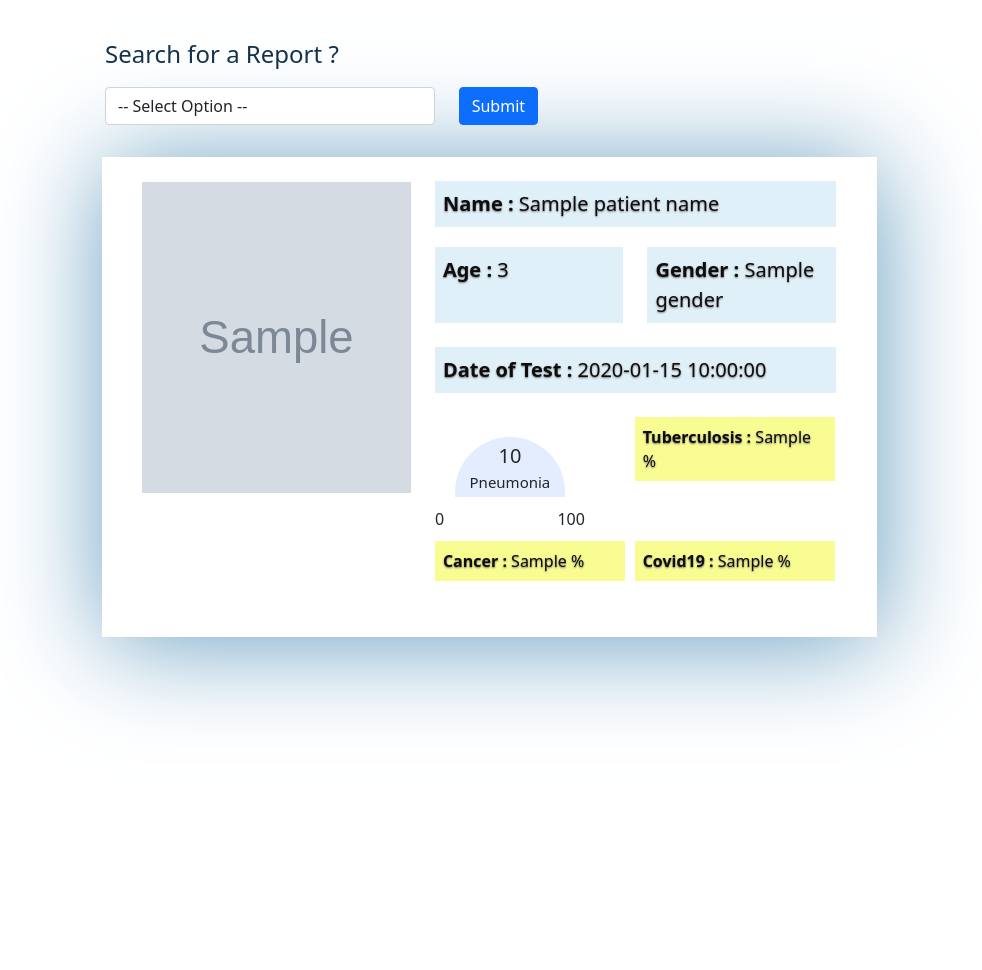
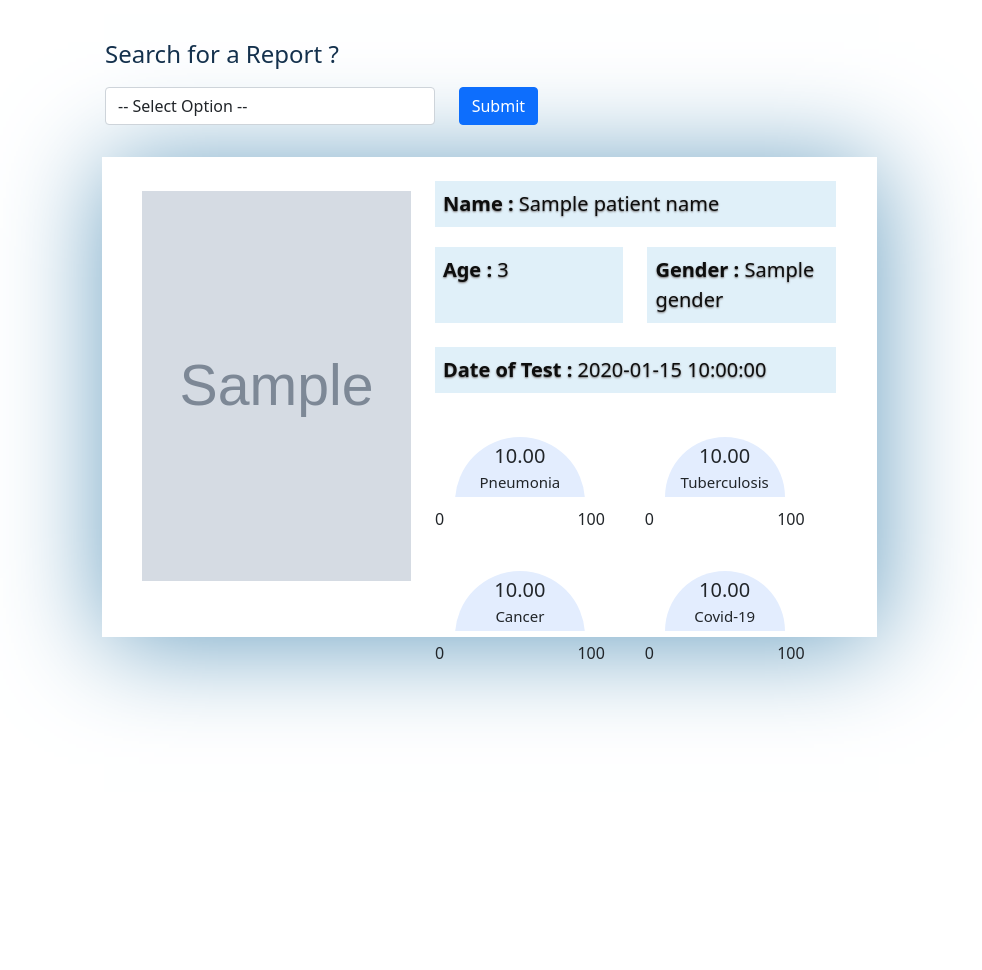
Before and after one commit to gunnusravani/Swasa-LungDiseaseDetection, a FastAPI app: template Lung_Abnormality/templates/report.html in a window 1280 px wide. Shown: the part 106-1076 px from the top of the page, without its empty margins (138-1120 px from the left). Run offline with FastAPI, Linux system fonts and the light colour scheme; the template is opened without the code that fills it: most values are stand-ins (such as "Sample title", 1, 10 or a date in 2020); grey boxes marked "Sample" are stand-in pictures.

Commit message:
22 commit

```diff
--- a/Lung_Abnormality/main.py
+++ b/Lung_Abnormality/main.py
@@ -25,7 +25,7 @@ from fastapi.responses import HTMLResponse
 import pandas as pd
 import os
 
-key_path = "cloudkarya-internship-1c013aa63f5f.json"
+key_path = "cloudkarya-internship-2cf4f5ab8c3e.json"
 bigquery_client = bigquery.Client.from_service_account_json(key_path)
 storage_client = storage.Client.from_service_account_json(key_path)
 
@@ -225,7 +225,7 @@ async def get_data(request: Request,patient_id:Annotated[str,Form(...)]):
 
 
 
-   return templates.TemplateResponse("report.html", {"request": request, "result1":pred1*1.8,"result2":pred2,"result3":pred3, "result4":pred4, "img":image_path, "patient_name":patient_name,"patient_dob":patient_dob,"patient_email":patient_email,"Gender":Gender,"Uploaded_image":image_type,"date":date})
+   return templates.TemplateResponse("report.html", {"request": request, "result1":pred1*1.8,"result2":pred2*1.8,"result3":pred3*1.8, "result4":pred4*1.8, "img":image_path, "patient_name":patient_name,"patient_dob":patient_dob,"patient_email":patient_email,"Gender":Gender,"Uploaded_image":image_type,"date":date})
 
    # df.head()
    #    return df.to_html()
--- a/Lung_Abnormality/static/css/styles.css
+++ b/Lung_Abnormality/static/css/styles.css
@@ -317,10 +317,10 @@ th {
 
 .image-box {
   max-width: 400px;
-  height: 312px;
+  height: 400px;
   overflow: hidden;
   padding-left: 40px;
-  padding-top: 1.5px;
+  padding-top: 40px;
 }
 
 .image-box img {
@@ -442,7 +442,7 @@ h1 {
   /* font-family: 'Roboto', sans-serif; */
 }
 
-.sc-gauge  { width:150px; height:100px;}
+.sc-gauge  { width:170px; height:110px;}
 .sc-background { position:relative; height:80px; margin-bottom:10px; background-color:#ffffff; border-radius:150px 150px 0 0; overflow:hidden; text-align:center; }
 .sc-mask { position:absolute; top:20px; right:20px; left:20px; height:80px; background-color:#e3edfe; border-radius:150px 150px 0 0 }
 .sc-percentage { position:absolute; top:100px; left:-200%; width:400%; height:400%; margin-left:100px;  }
--- a/Lung_Abnormality/templates/report.html
+++ b/Lung_Abnormality/templates/report.html
@@ -76,7 +75,7 @@
         <div class="row">
           <div class="col-md-5">
 
-            <div class="image-box">
+            <div class="image-box" style="padding-top: 10px;">
               {% if img %}
               <img src="{{ img }}">
               {% else %}
@@ -131,21 +130,21 @@
                   <b>Pneumonia :</b> {{result1}} %
                 </div>
               </div> -->
-              <div class="card5">
-                <div class="sc-gauge">
+                <div class="card5" >
+                  <div class="sc-gauge" >
                     <div class="sc-background">
                       <div class="sc-percentage" style="background-color:
-                      {% if result1 > 50 %}
+                      {% if result1/1.8 > 50 %}
                         #f55d6c;color: white;
-                      {% elif result1 < 20 %}
+                      {% elif result1/1.8 < 30 %}
                         #85ed79;
                       {% else %}
                         #f9fc90;
                       {% endif %}
                       transform: rotate({{ result1 }}deg);"></div>
                       <div class="sc-mask"></div>
-                    <span class="sc-value">{{ result1/1.8 }}</span>
-                    <span  class="sc-value" style="font-size:15px;padding-top:30px;">Pneumonia</span>
+                      <span class="sc-value">{{ '%.2f' % (result1/1.8) }}</span>
+                      <span class="sc-value" style="font-size:15px;padding-top:30px;">Pneumonia</span>
 
                     </div>
 
@@ -158,7 +157,7 @@
 
 
               <div class="col-md-6">
-                <div class="card5" style="width:240px">
+                <!-- <div class="card5" style="width:240px">
                   <div class="card-body8" style="background-color:
                         {% if result2 > 50 %}
                         #f55d6c;color: white
@@ -170,7 +169,31 @@
                       ">
                     <b>Tuberculosis :</b> {{result2}} %
                   </div>
+                </div> -->
+                <div class="card5">
+                  <div class="sc-gauge" style="padding-left: 10px;">
+                    <div class="sc-background">
+                      <div class="sc-percentage" style="background-color:
+                      {% if result2/1.8 > 50 %}
+                        #f55d6c;color: white;
+                      {% elif result2/1.8 < 30 %}
+                        #85ed79;
+                      {% else %}
+                        #f9fc90;
+                      {% endif %}
+                      transform: rotate({{ result2 }}deg);"></div>
+                      <div class="sc-mask"></div>
+                      <span class="sc-value">{{ '%.2f' % (result2/1.8) }}</span>
+                      <span class="sc-value" style="font-size:15px;padding-top:30px;">Tuberculosis</span>
+
                     </div>
+
+                    <span class="sc-min">0</span>
+                    <span class="sc-max">100</span>
+                  </div>
+                </div>
+
+
               </div>
             </div>
 
@@ -190,11 +213,35 @@
                     ">
                     <b>Cancer :</b> {{result3}} %
                   </div>
+                </div> -->
+                <div class="card5">
+                  <div class="sc-gauge">
+                    <div class="sc-background">
+                      <div class="sc-percentage" style="background-color:
+                      {% if result3/1.8 > 50 %}
+                        #f55d6c;color: white;
+                      {% elif result3/1.8 < 30 %}
+                        #85ed79;
+                      {% else %}
+                        #f9fc90;
+                      {% endif %}
+                      transform: rotate({{ result3 }}deg);"></div>
+                      <div class="sc-mask"></div>
+                      <span class="sc-value">{{ '%.2f' % (result3/1.8) }}</span>
+                      <span class="sc-value" style="font-size:15px;padding-top:30px;">Cancer</span>
+
+                    </div>
+
+                    <span class="sc-min">0</span>
+                    <span class="sc-max">100</span>
                   </div>
                 </div>
 
+
+              </div>
+
               <div class="col-md-6">
-                <div class="card5" style="width:240px">
+                <!-- <div class="card5" style="width:240px">
                   <div class="card-body8" style="background-color:
                         {% if result4 > 50 %}
                         #f55d6c;color: white
@@ -205,6 +252,28 @@
                         {% endif %}
                       ">
                     <b>Covid19 :</b> {{result4}} %
+                  </div>
+                </div> -->
+                <div class="card5">
+                  <div class="sc-gauge" style="padding-left: 10px;">
+                    <div class="sc-background">
+                      <div class="sc-percentage" style="background-color:
+                      {% if result4/1.8 > 50 %}
+                        #f55d6c;color: white;
+                      {% elif result4/1.8 < 30 %}
+                        #85ed79;
+                      {% else %}
+                        #f9fc90;
+                      {% endif %}
+                      transform: rotate({{ result4 }}deg);"></div>
+                      <div class="sc-mask"></div>
+                      <span class="sc-value">{{ '%.2f' % (result4/1.8) }}</span>
+                      <span class="sc-value" style="font-size:15px;padding-top:30px;">Covid-19</span>
+
+                    </div>
+
+                    <span class="sc-min">0</span>
+                    <span class="sc-max">100</span>
                   </div>
                 </div>
               </div>
```
Also changed, not shown: other parts of Lung_Abnormality/templates/report.html (+19 -20 lines). Lines whose indentation alone changed are shown as unchanged.
